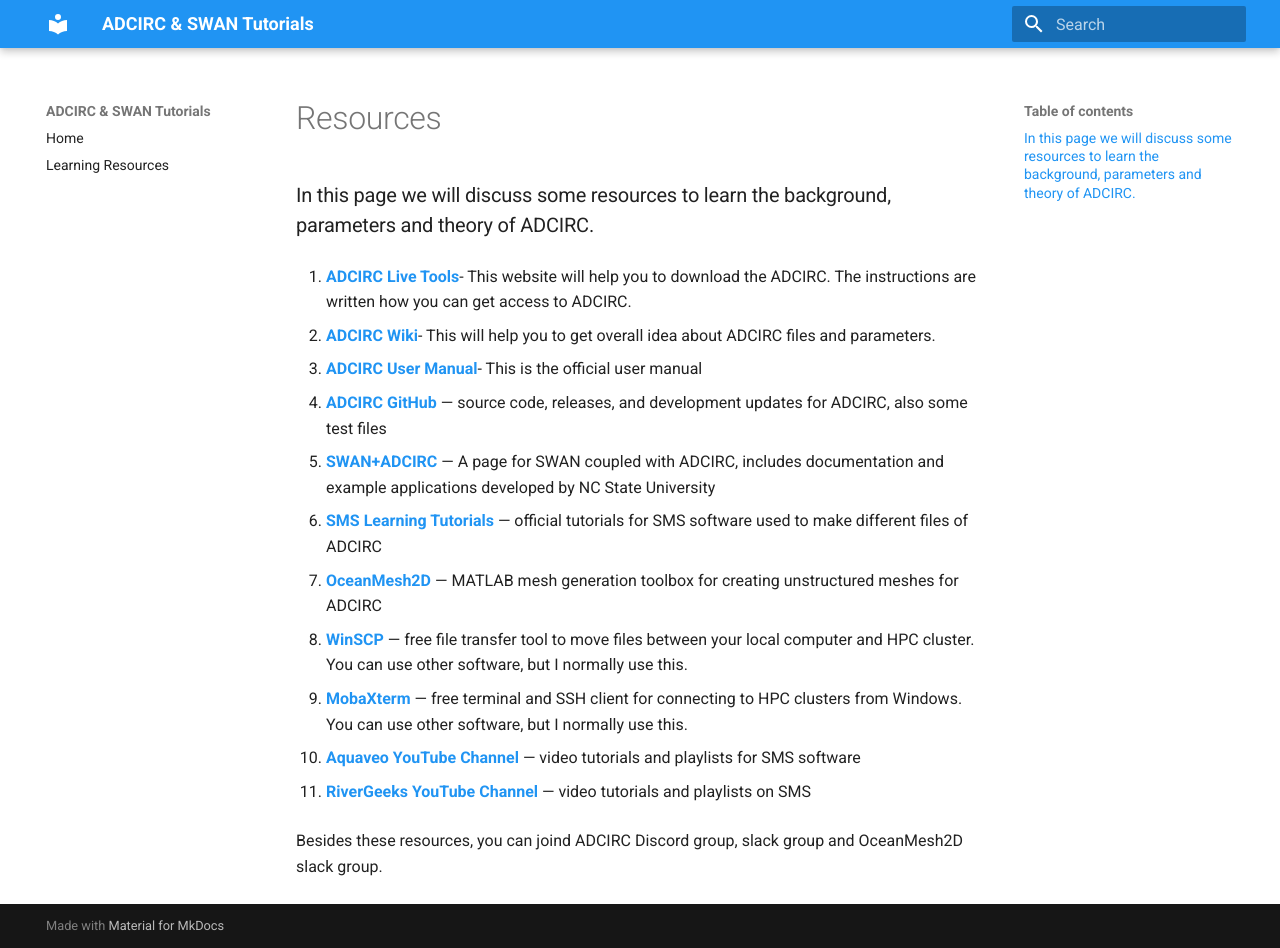
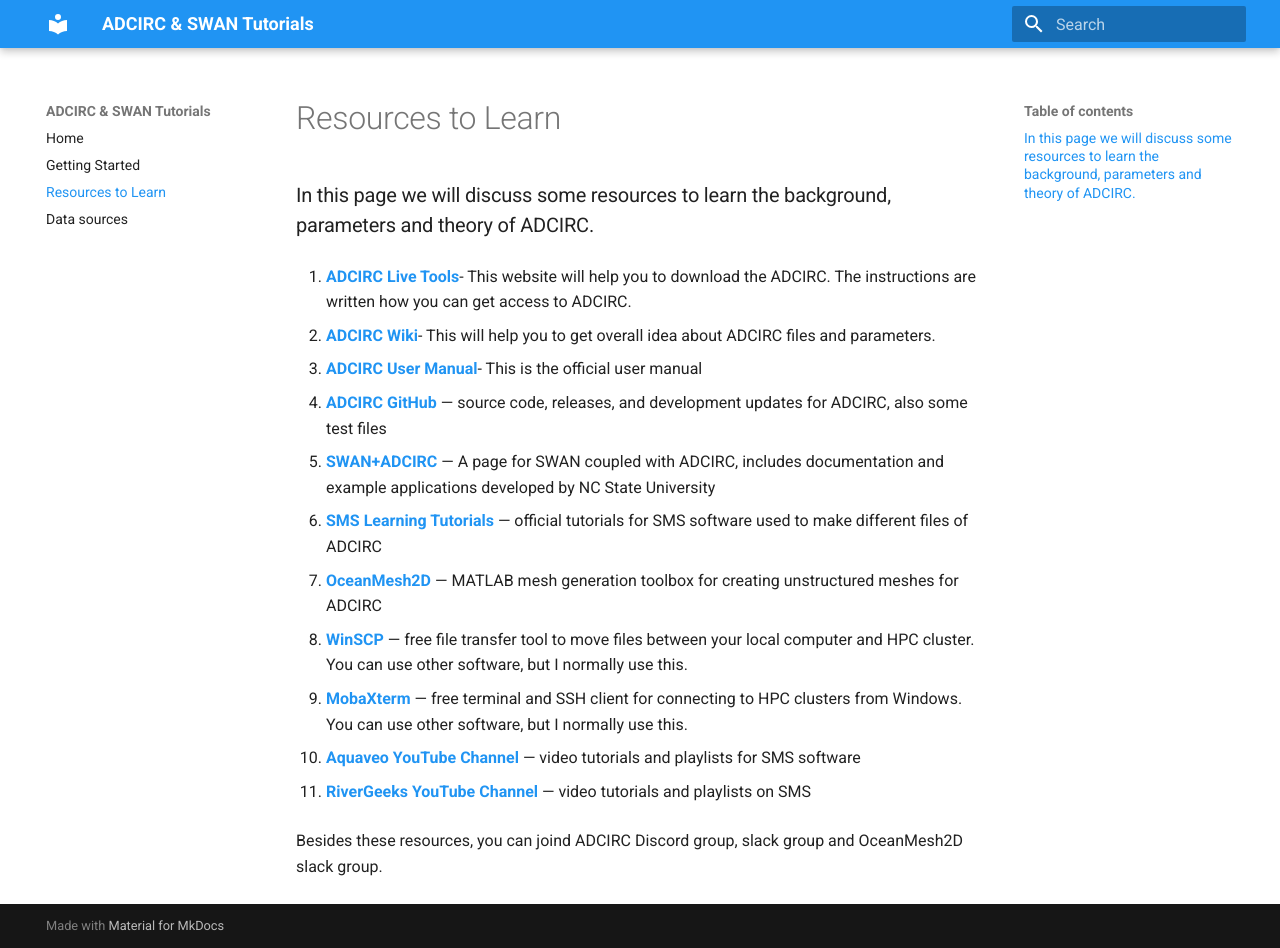
Before and after one commit to fh31rice/adcirc_tutorials, an MkDocs documentation site: the page built from docs/resources.md, in a window 1280 px wide and 948 px high. Built offline with MkDocs 1.6.1 and Material for MkDocs 9.7.7, drawn with Linux system fonts in a browser that asks for light colours.

Commit message:
Update mkdocs.yml

```diff
--- a/mkdocs.yml
+++ b/mkdocs.yml
@@ -10,4 +10,6 @@
 
 nav:
   - Home: index.md
-  - Learning Resources: tutorial 1.md
+  - Getting Started: tutorial 1.md
+  - Resources to Learn: resources.md
+  - Data sources: datasource.md
```
